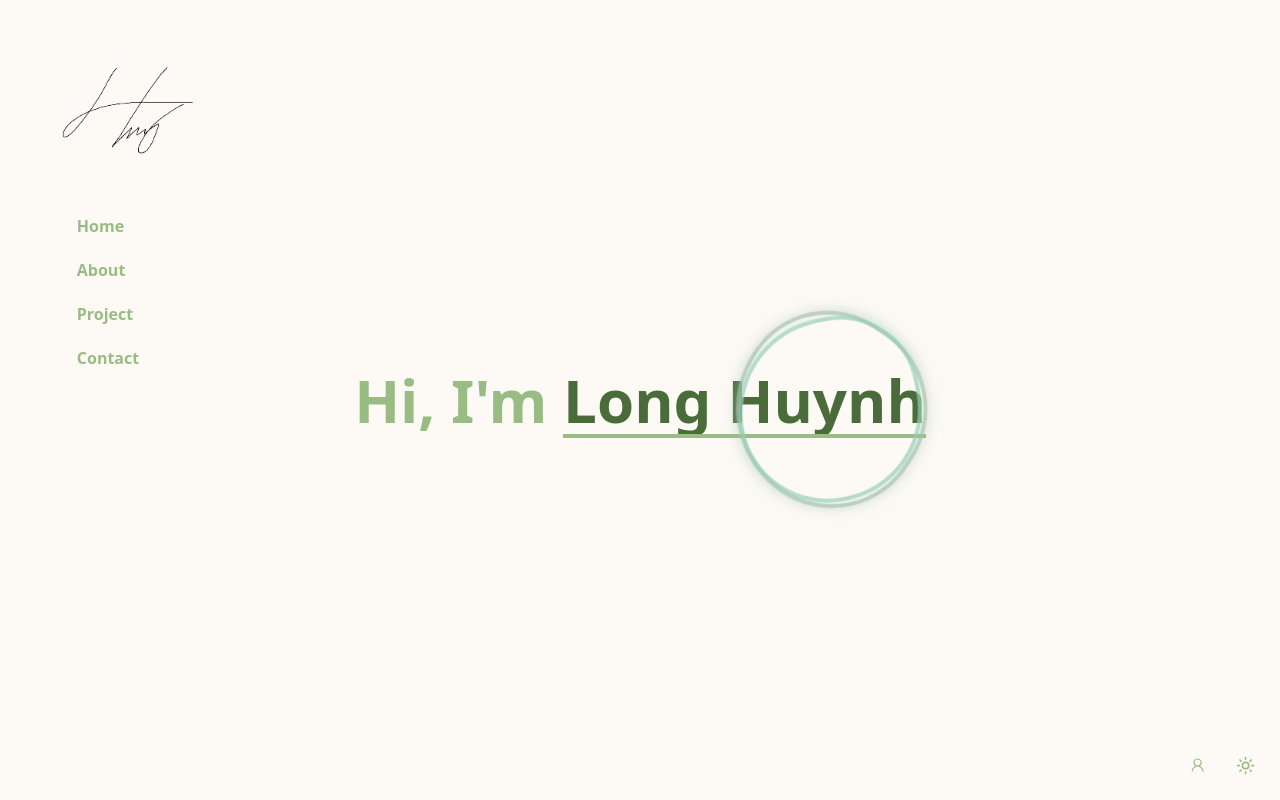
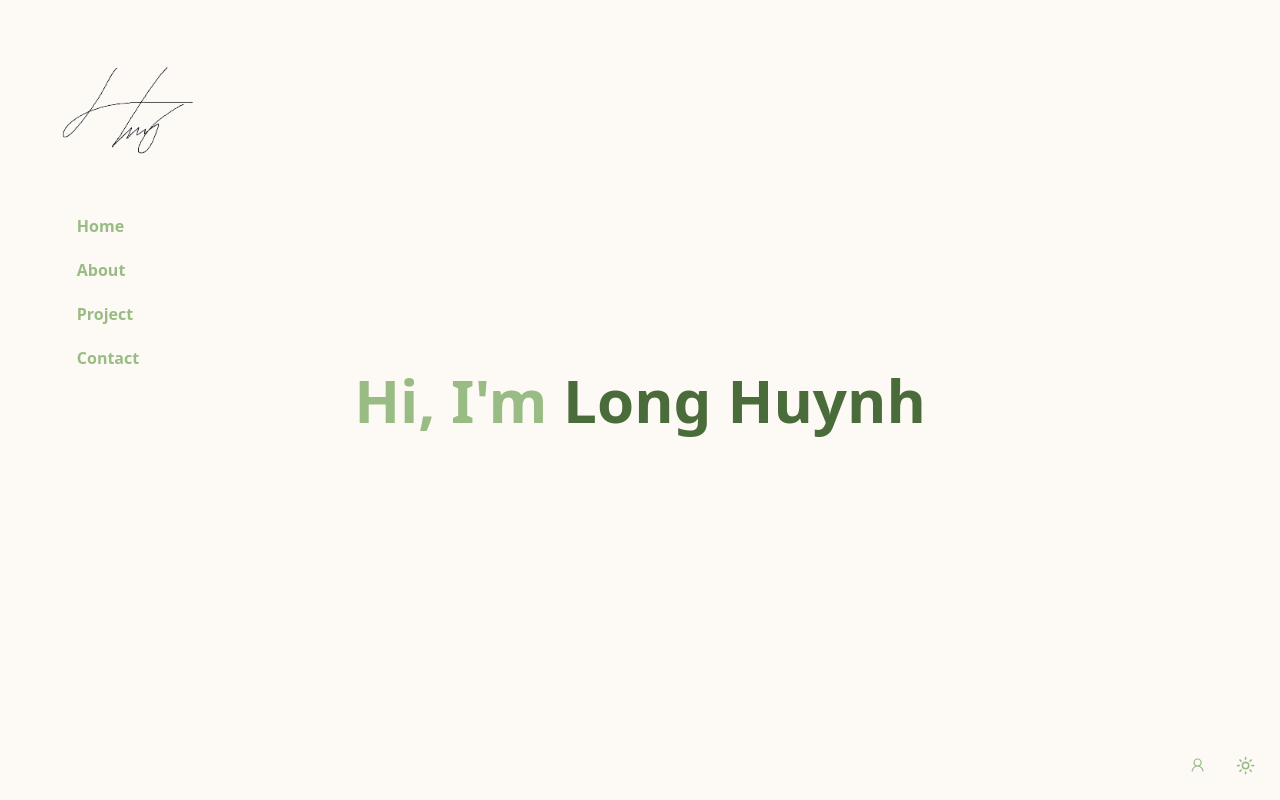
Before and after one commit to long-kr/my-portfolio, a Next.js app: page / in a window 1280 px wide. Shown: the top 800 px of the page. Built offline with nearby package versions, Linux system fonts and the light colour scheme.

Commit message:
remove effect for name text

```diff
--- a/src/app/page.tsx
+++ b/src/app/page.tsx
@@ -1,4 +1,4 @@
-import { AnimatedCircle, AnimatedText } from "@/components/ui";
+import { AnimatedText } from "@/components/ui";
 import { appData } from "@/config";
 
 import dynamic from "next/dynamic";
@@ -43,7 +43,7 @@ export default function Home() {
       <section className="relative min-h-[75vh] md:min-h-[100vh]">
         <div className="sticky top-0 flex h-[75vh] items-center justify-center md:h-screen">
           <div className="relative">
-            <h1 className="h- text-2xl font-bold sm:text-4xl md:text-6xl">
+            <h1 className="text-2xl font-bold sm:text-4xl md:text-6xl">
               Hi, I&apos;m{" "}
               <AnimatedText
                 text={appData.name}
@@ -51,8 +51,6 @@ export default function Home() {
                 delay={0.1}
               />
             </h1>
-
-            <AnimatedCircle containerClassName="absolute -right-3 sm:-right-2 sm:-top-9 md:-right-0 -top-7 h-24 w-24 md:-top-14 sm:h-32 md:h-48 sm:w-32 md:w-48" />
           </div>
         </div>
       </section>
--- a/src/components/ui/AnimatedText.tsx
+++ b/src/components/ui/AnimatedText.tsx
@@ -1,6 +1,5 @@
 "use client";
 
-import React from "react";
 import { cn } from "@/lib/utils";
 import { useEffect, useRef, useState } from "react";
 
@@ -61,7 +60,6 @@ export const AnimatedText = ({
           ),
         )}
       </div>
-      <span className="via-primary/80 absolute -bottom-2 left-0 h-1 w-full animate-[width_2s_ease-in-out_infinite] bg-gradient-to-r from-primary to-primary" />
     </div>
   );
 };
```
